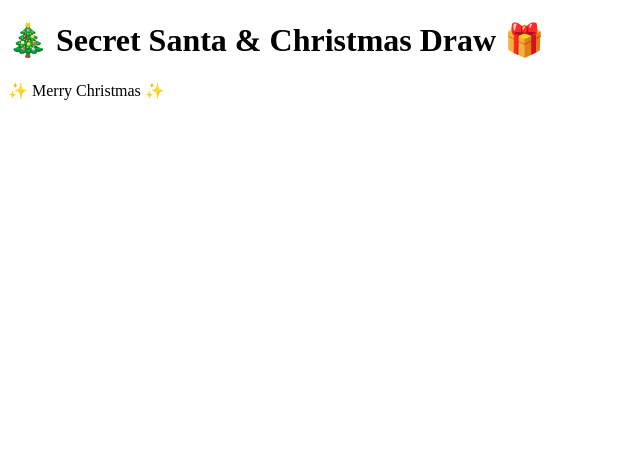
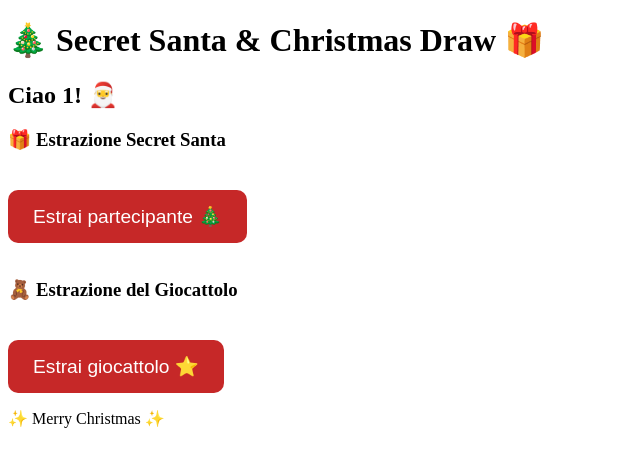
Before and after one commit to gmarroccopw7/secret-santa, a Flask app: page /estrazione in a window 1280 px wide. Shown: the top 467 px of the page, without its empty margins (0-640 px from the left). Run offline with Flask 3, Linux system fonts and the light colour scheme; the visitor is signed in with stand-in values (Sample User, id 1).

Commit message:
Refactor estrazione.html for Secret Santa extraction

```diff
--- a/templates/estrazione.html
+++ b/templates/estrazione.html
@@ -1,13 +1,31 @@
 {% extends "base.html" %}
+{% block content %}
 
-{% block body %}
-<h2>Ciao {{ utente }} 🎅</h2>
+<h2>Ciao {{ utente }}! 🎅</h2>
 
-{% if gia_estratto %}
-<p>Hai già estratto: <strong>{{ gia_estratto }}</strong></p>
-{% else %}
-<form method="post" action="/fai_estrazione">
-    <button type="submit" class="btn">🎁 Estrai ora 🎁</button>
-</form>
-{% endif %}
+<div class="box">
+
+    <h3>🎁 Estrazione Secret Santa</h3>
+    {% if gia1 %}
+        <p>Hai già estratto: <strong>{{ gia1 }}</strong></p>
+    {% else %}
+        <form method="POST" action="/fai_estrazione1">
+            <button class="btn">Estrai partecipante 🎄</button>
+        </form>
+    {% endif %}
+</div>
+
+<br>
+
+<div class="box">
+    <h3>🧸 Estrazione del Giocattolo</h3>
+    {% if gia2 %}
+        <p>Hai già ricevuto: <strong>{{ gia2 }}</strong></p>
+    {% else %}
+        <form method="POST" action="/fai_estrazione2">
+            <button class="btn btn2">Estrai giocattolo ⭐</button>
+        </form>
+    {% endif %}
+</div>
+
 {% endblock %}
```
